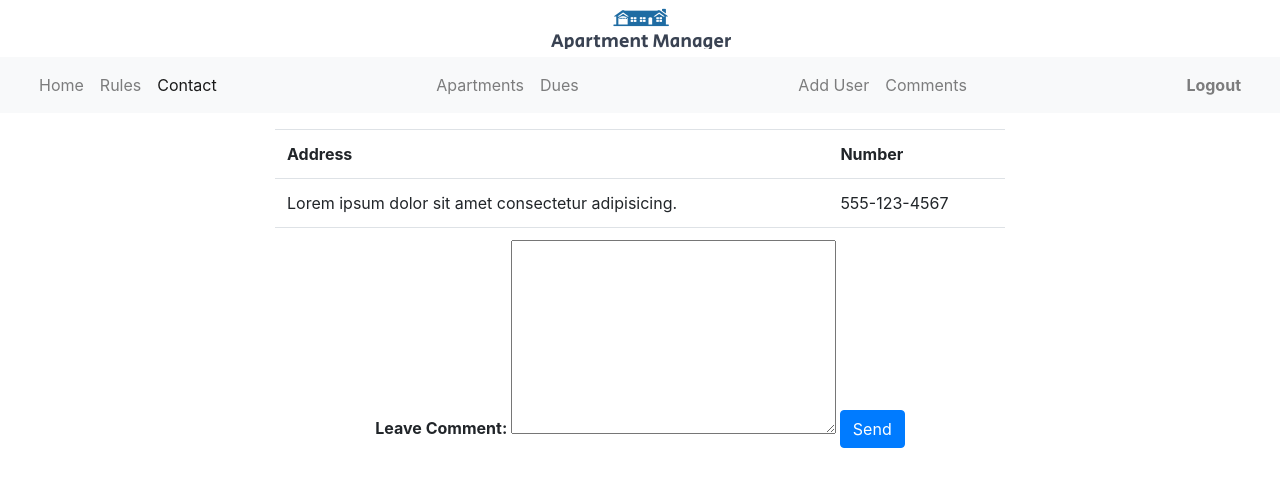
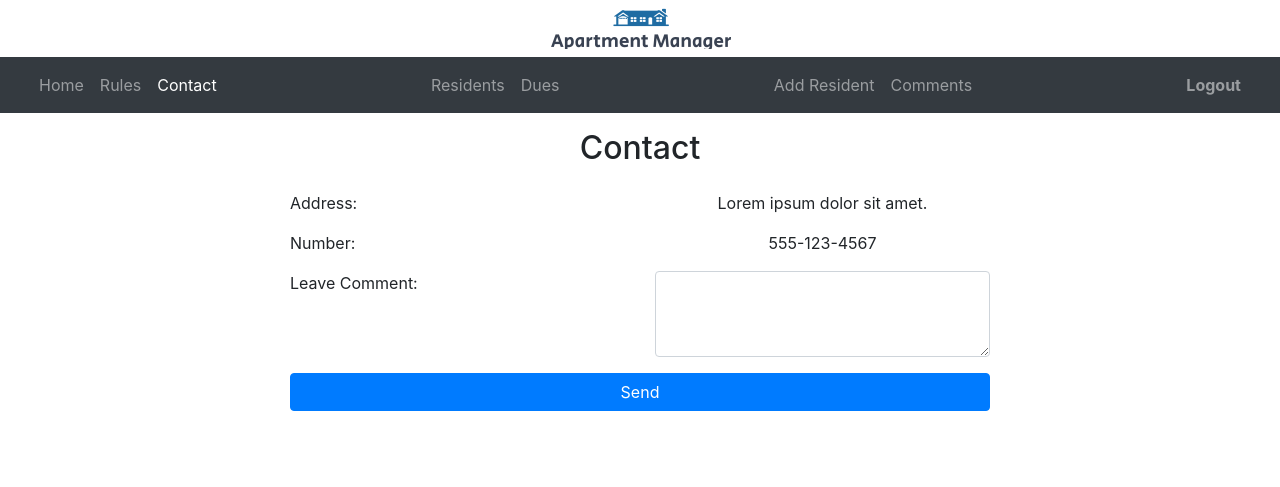
Before and after one commit to BeytullahCetin/ApartmentManager, a PHP site: page /php/contact.php in a window 1280 px wide. Shown: the top 487 px of the page. Run offline with PHP 8.4, Linux system fonts and the light colour scheme; the visitor is signed in with stand-in values (Sample User, id 1).

Commit message:
minor changes

```diff
--- a/php/adduser.php
+++ b/php/adduser.php
@@ -105,6 +105,8 @@
                 <div class="col-lg-2"></div>
                 <div class="col-lg-8">
                     <div class="container">
+
+                        <h2 class="text-center">Add Resident</h2>
 
                         <span class="err">* fields are required</span>
 
@@ -224,7 +226,7 @@
                             </div>
 
                             <div class="row justify-content-center">
-                                <input class="btn btn-primary" type="submit" value="Add">
+                                <input class="btn btn-primary btn-block" type="submit" value="Add">
                             </div>
 
                         </form>
--- a/php/contact.php
+++ b/php/contact.php
@@ -30,56 +30,58 @@
                 }
                 ?>
 
-                <table class="table">
-                    <tr>
-                        <th>
-                            Address
-                        </th>
-                        <th>
-                            Number
-                        </th>
-                    </tr>
-                    <tr>
-                        <td>
-                            Lorem ipsum dolor sit amet consectetur adipisicing.
-                        </td>
-                        <td>
+                <div class="container">
+
+                    <div class="row form-group">
+                        <div class="col-md-12">
+                            <h2 class="text-center">Contact</h2>
+                        </div>
+                    </div>
+
+                    <div class="row form-group">
+
+                        <div class="col-md-6">
+                            Address:
+                        </div>
+                        <div class="col-md-6 text-center">
+                            Lorem ipsum dolor sit amet.
+                        </div>
+
+                    </div>
+
+                    <div class="row">
+                        <div class="col-md-6 form-group">Number:
+                        </div>
+                        <div class="col-md-6 text-center">
                             555-123-4567
-                        </td>
-                    </tr>
+                        </div>
+                    </div>
 
-                    <tr>
-                    </tr>
-                    <tr>
-                    </tr>
+                    <form method="POST" action="<?php echo htmlspecialchars($_SERVER['PHP_SELF']); ?>">
 
-                    <tr>
-                        <th colspan="2">
-                            <div class="text-center">
-                            <form method="POST" action="<?php echo htmlspecialchars($_SERVER['PHP_SELF']); ?>">
+                        <div class="row form-group">
+
+                            <div class="col-md-6">
                                 <label for="comment">
                                     Leave Comment:
                                 </label>
-                                <textarea name="comment" id="comment" cols="30" rows="8"></textarea>
-                                <input class="btn btn-primary" type="submit" name="sumbitCommnet" id="sumbitCommnet" value="Send">
-                            </form>
                             </div>
 
-                        </th>
-
-                    </tr>
-                </table>
-            </div>
-            <div class="col-lg-2"></div>
-
+                            <div class="col-md-6 text-center">
+                                <textarea class="form-control" name="comment" id="comment" cols="30" rows="3"></textarea>
                             </div>
                         </div>
 
+                        <div class="row form-group">
+                            <div class="col-md-12">
+                                <input class="btn btn-primary btn-block" type="submit" name="sumbitCommnet" id="sumbitCommnet" value="Send">
+                            </div>
 
 
+                        </div>
+                    </form>
 
-
-
+                </div>
 
                 <?php
                 function test_input($data)
--- a/php/navbar.php
+++ b/php/navbar.php
@@ -10,7 +10,7 @@
 
 </header>
 
-<nav class="navbar navbar-expand-sm bg-light navbar-light">
+<nav class="navbar navbar-expand-sm bg-dark navbar-dark sticky-top">
 
     <div class="container-fluid">
 
@@ -24,7 +24,7 @@
         <?php if (isset($_SESSION["authorization"])) { ?>
 
             <ul class="nav navbar-nav justify-content-center">
-                <li class="nav-item <?php if ($_SERVER['REQUEST_URI'] == "/php/apartments.php") echo "active"; ?>"><a class="nav-link" href="http://localhost:80/php/apartments.php">Apartments</a></li>
+                <li class="nav-item <?php if ($_SERVER['REQUEST_URI'] == "/php/apartments.php") echo "active"; ?>"><a class="nav-link" href="http://localhost:80/php/apartments.php">Residents</a></li>
                 <li class="nav-item <?php if ($_SERVER['REQUEST_URI'] == "/php/dues.php") echo "active"; ?>"><a class="nav-link" href="http://localhost:80/php/dues.php">Dues</a></li>
             </ul>
 
@@ -33,7 +33,7 @@
 
                 <ul class="nav navbar-nav justify-content-center">
 
-                    <li class="nav-item <?php if ($_SERVER['REQUEST_URI'] == "/php/adduser.php") echo "active"; ?>"><a class="nav-link" href="http://localhost:80/php/adduser.php">Add User</a></li>
+                    <li class="nav-item <?php if ($_SERVER['REQUEST_URI'] == "/php/adduser.php") echo "active"; ?>"><a class="nav-link" href="http://localhost:80/php/adduser.php">Add Resident</a></li>
                     <li class="nav-item <?php if ($_SERVER['REQUEST_URI'] == "/php/comments.php") echo "active"; ?>"><a class="nav-link" href="http://localhost:80/php/comments.php">Comments</a></li>
 
             <?php
```
Also changed, not shown: index.php (+12 -1 lines), php/comments.php (+5 -3 lines), php/login.php (+20 -7 lines). Lines whose indentation alone changed are shown as unchanged.
